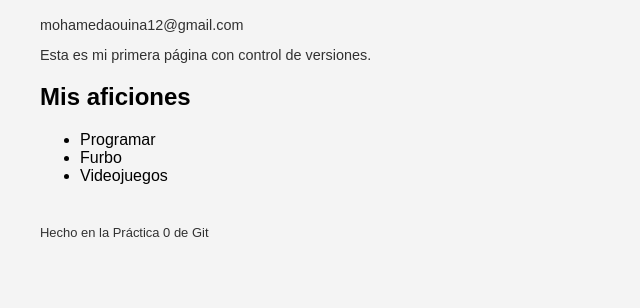
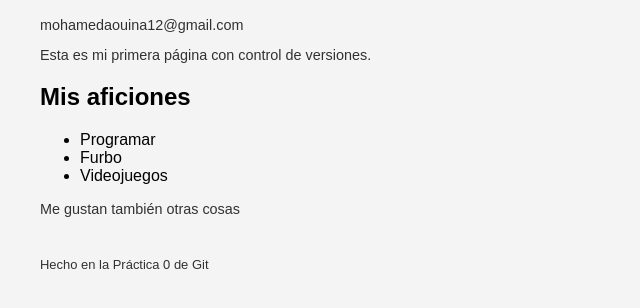
Before and after one commit to mohammedaouina/MI-PRIMER-REPO, a plain HTML site: page index.html in a window 1280 px wide. Shown: the part 188-496 px from the top of the page, without its empty margins (0-640 px from the left). Drawn offline with Linux system fonts and the light colour scheme.

Commit message:
Edita el párrafo desde GitHub

```diff
--- a/index.html
+++ b/index.html
@@ -18,6 +18,7 @@
     <li>Furbo</li>
     <li>Videojuegos</li>
   </ul>
+   <p>Me gustan también otras cosas</p>
   <footer><p>Hecho en la Práctica 0 de Git</p></footer>
  </body>
 </html>
```
